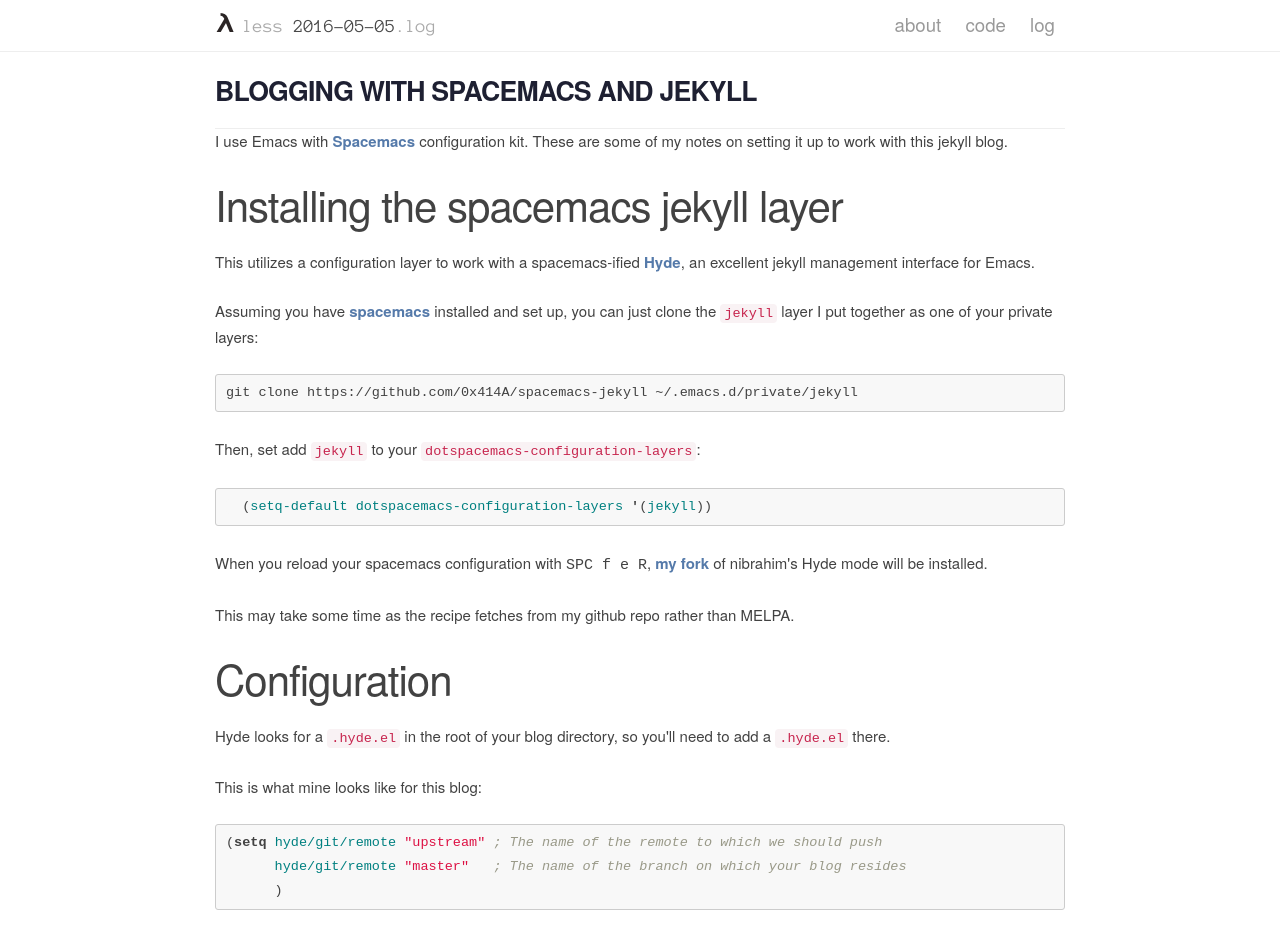
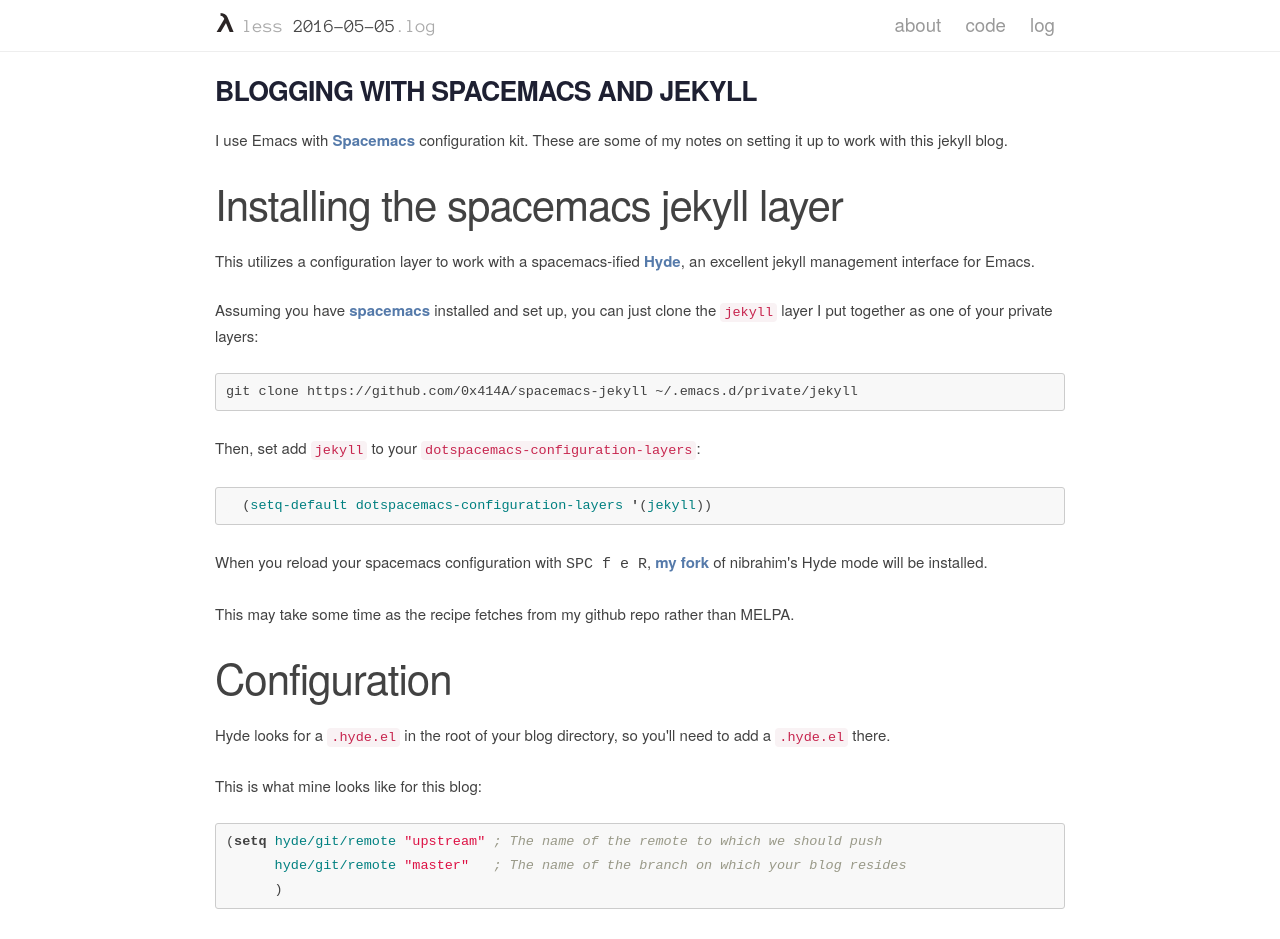
Before and after one commit to 0x414A/0x414a.github.io, a Jekyll site: the page built from _posts/2016-05-05-blogging_with_spacemacs_and_jekyll.markdown, in a window 1280 px wide. Shown: the top 939 px of the page. Built offline with Jekyll 4.4.1, drawn with Linux system fonts in a browser that asks for light colours; nearby versions of some CDN libraries; comment, search, counter and statistics services are not loaded.

Commit message:
Remove blog post header border

```diff
--- a/assets/stylesheets/blog.css
+++ b/assets/stylesheets/blog.css
@@ -10,7 +10,6 @@
 }
 
 .blog-header {
-  border-bottom: solid #eee 1px;
   clear: both;
 }
 
```
